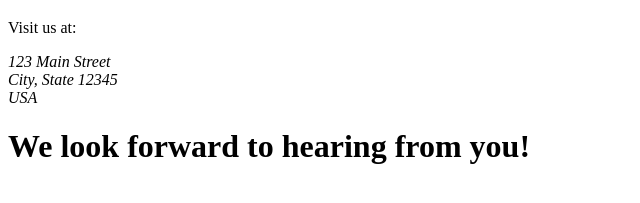
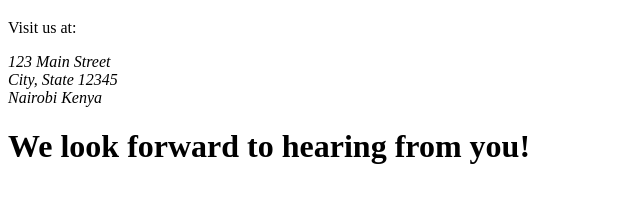
Before and after one commit to Irenekyalo/billing-system, a plain HTML site: page contact.html in a window 1280 px wide. Shown: the part 211-414 px from the top of the page, 0-640 px from the left. Drawn offline with Linux system fonts and the light colour scheme.

Commit message:
Update contact.html

```diff
--- a/contact.html
+++ b/contact.html
@@ -18,7 +18,7 @@
     <address>
         123 Main Street<br>
         City, State 12345<br>
-        USA
+        Nairobi Kenya
     </address>
     <h1>
     We look forward to hearing from you!
```
